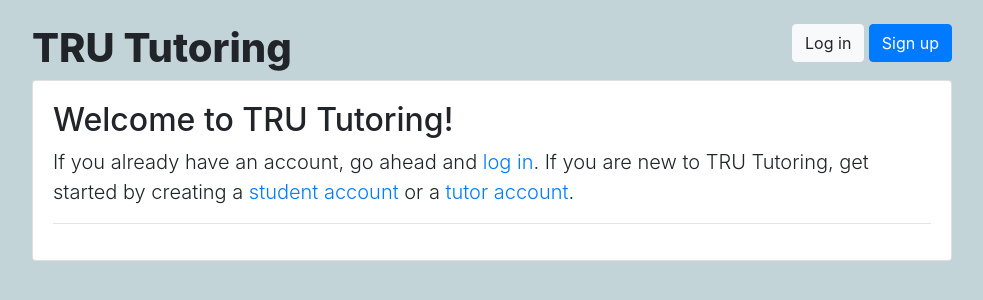
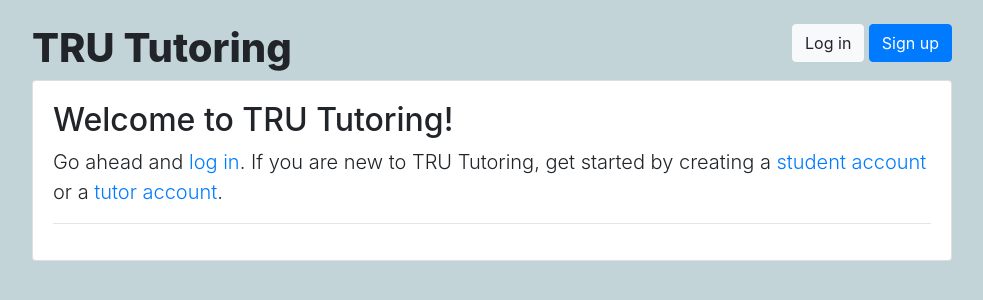
Before and after one commit to alexreents/trututoring, a Django app: page / in a window 1280 px wide. Shown: the top 300 px of the page, without its empty margins (148-1131 px from the left). Run offline with Django 3.2, Linux system fonts and the light colour scheme; some libraries are stand-ins or nearby versions.

Commit message:
third-try

```diff
--- a/trututoring/classroom/templates/classroom/home.html
+++ b/trututoring/classroom/templates/classroom/home.html
@@ -3,7 +3,7 @@
 {% block content %}
   <h2>Welcome to TRU Tutoring!</h2>
   <p class="lead">
-    If you already have an account, go ahead and <a href="{% url 'login' %}">log in</a>. If you are new to TRU Tutoring, get started
+    Go ahead and <a href="{% url 'login' %}">log in</a>. If you are new to TRU Tutoring, get started
     by creating a <a href="{% url 'student_signup' %}">student account</a> or a <a href="{% url 'teacher_signup' %}">tutor account</a>.
   </p>
   <hr>
```
